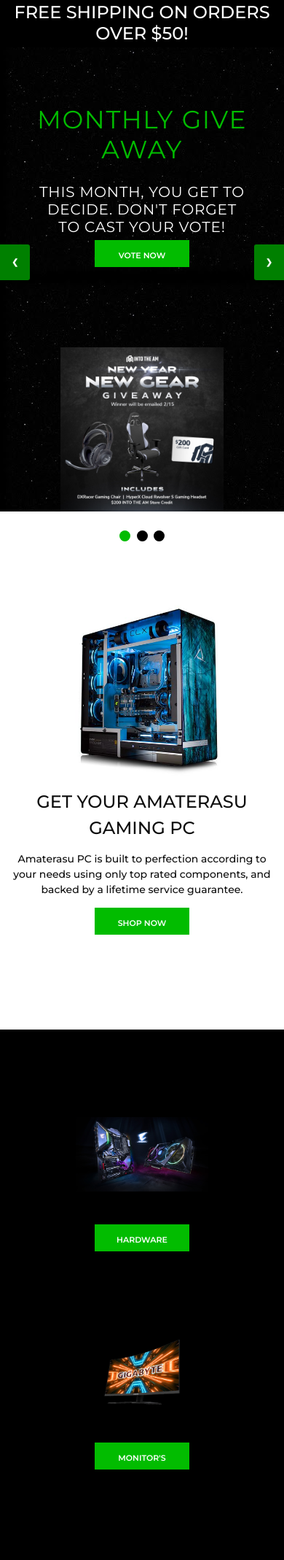
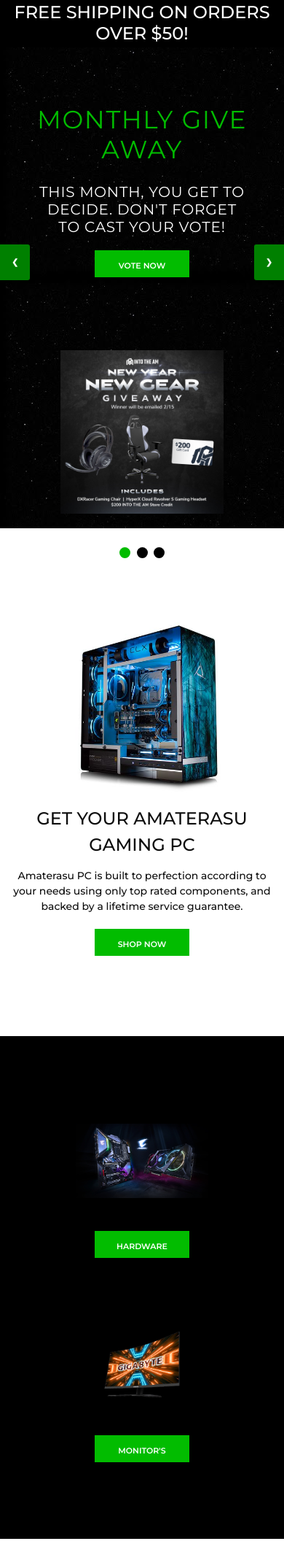
Before and after one commit to SkylerTrent/amaterasu_computers, a Django app: page / in a window 390 px wide. Shown: the part 65-2203 px from the top of the page at 73% size. Run offline with Django 3.2, Linux system fonts and the light colour scheme; some libraries are stand-ins or nearby versions.

Commit message:
added padding bottom to hero image

```diff
--- a/static/css/base.css
+++ b/static/css/base.css
@@ -800,11 +800,12 @@ img {vertical-align: middle;}
     }
     .button_green{
         margin: auto !important;
-        margin-top: 20px;
-        margin-bottom: 60px !important;
+        margin-top: 20px !important;
+        margin-bottom: 40px !important;
     }
     .homeHeroZimgNew2{
         width: 72%;
+        padding-bottom: 20px !important;
     }
 
 }
```
